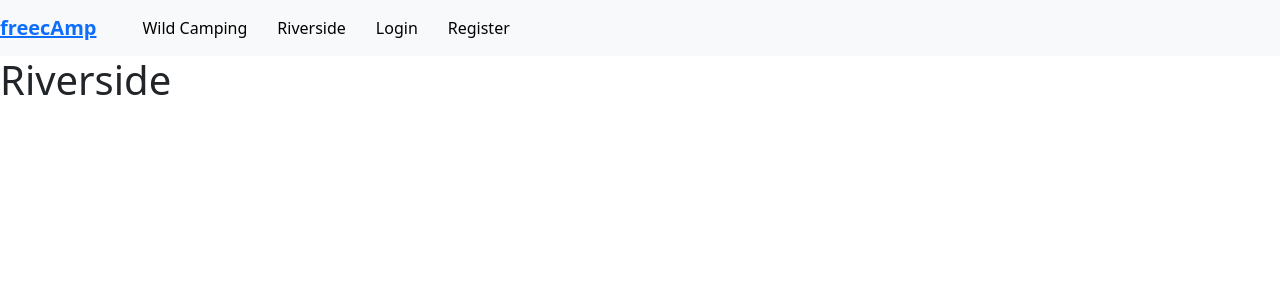
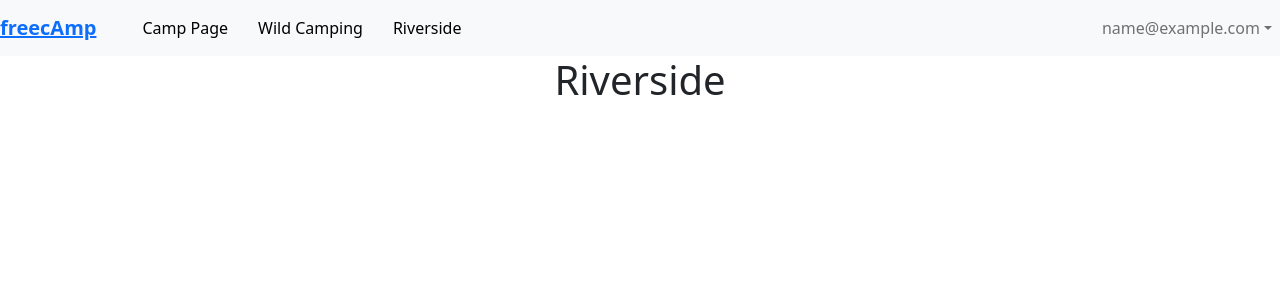
Before and after one commit to oguzhanduran/freecAmp-Authentication-App-React-Bootcamp, a React (Create React App) app: page /riverside in a window 1280 px wide. Shown: the top 300 px of the page. Built offline with nearby package versions, Linux system fonts and the light colour scheme; sample sign-in values are in the browser's storage.

Commit message:
Logout was Completed

```diff
--- a/src/Auth/components/Header/index.js
+++ b/src/Auth/components/Header/index.js
@@ -1,20 +1,47 @@
 import React from 'react'
-import { Navbar, Nav } from "react-bootstrap"
-import { Link } from "react-router-dom"
+import { Navbar, Nav, NavDropdown } from "react-bootstrap"
+import { Link, useHistory } from "react-router-dom"
 import "./index.css"
 
 
 function Header() {
+
+    let user = JSON.parse(localStorage.getItem("user-info"))
+    const history = useHistory();
+    function logOut () {
+        localStorage.clear();
+        window.location.reload();
+        history.push("/registration")
+    }
     return (
         <div>
             <Navbar bg="light" variant="light" className='navbar'>
             <Navbar.Brand  className='navbar-brand'><Link to="/">freecAmp</Link></Navbar.Brand>
                     <Nav className="me-auto navbar_warapper">
-                        <Link to="/wildcamping">Wild Camping</Link>
-                        <Link to="/riverside">Riverside</Link>
-                        <Link to="/loginform">Login</Link>
-                        <Link to="/registration">Register</Link>
+                        {
+                            localStorage.getItem("user-info") ?
+                            <>
+                                <Link to="/camppage">Camp Page</Link>
+                                <Link to="/wildcamping">Wild Camping</Link>
+                                <Link to="/riverside">Riverside</Link>
+
+                            </>
+                            :
+                            <>
+                                <Link to="/loginform">Login</Link>
+                                <Link to="/registration">Register</Link>
+                            </>
+                        }
+                        {/* Kullanıcı login olursa wildcamping, riverside ve camppage sayfaları görünecek navbarda olmazsa login ve riverside görünecek. */}
+
                    </Nav>
+                   {localStorage.getItem("user-info") ?
+                   <Nav>
+                        <NavDropdown title={user && user.email}>
+                            <NavDropdown.Item onClick={logOut} >Logout</NavDropdown.Item>
+                        </NavDropdown>
+                   </Nav>
+                   : null }
             </Navbar>
         </div>
     )
--- a/src/Auth/index.js
+++ b/src/Auth/index.js
@@ -6,6 +6,7 @@ import Riverside from './pages/Riverside'
 import WildCamping from './pages/WildCamping'
 import Header from './components/Header'
 import CampPage from './pages/CampPage'
+import ProtectedRoutes from './protectedRoutes/ProtectedRoutes'
 import "./index.css"
 import { BrowserRouter as Router, Switch, Route, Link } from "react-router-dom";
 
@@ -18,9 +19,13 @@ function Auth() {
           <Route exact path="/" component={LandingPage} />
           <Route exact path="/loginform" component={LoginForm} />
           <Route exact path="/registration" component={Registration} />
-          <Route exact path="/riverside" component={Riverside} />
+          {/* <Route exact path="/camppage" component={CampPage} />
           <Route exact path="/wildcamping" component={WildCamping} />
-          <Route exact path="/camppage" component={CampPage} />
+          <Route exact path="/riverside" component={Riverside} /> */}
+
+          <Route exact path="/camppage"> <ProtectedRoutes Cmp={CampPage}/> </Route>
+          <Route exact path="/wildcamping"> <ProtectedRoutes Cmp={WildCamping}/> </Route>
+          <Route exact path="/riverside"> <ProtectedRoutes Cmp={Riverside}/> </Route>
 
         </Switch>
     </Router>
--- a/src/Auth/pages/LoginForm/index.js
+++ b/src/Auth/pages/LoginForm/index.js
@@ -3,21 +3,27 @@ import "./index.css"
 import InputField from "../../components/InputField/index"
 import IconField from "../../components/IconField/index";
 import Button from "../../components/Button/index"
-import {useState, useEffect} from "react"
+import { useState, useEffect } from "react"
 import { useHistory } from "react-router-dom"
 
 
 function LoginForm() {
 
+    useEffect(() => {
+        if (localStorage.getItem("user-info")) {
+            history.push("/camppage")
+        }
+    }, []) // Burada local storage user-info key değerini aldığında sayfayı camppage sayfasına yönlendir dedik. Yani biz bunu yapmasaydık url yerine local3000/login yazsak o sayfa navbarda görünmese bile sayfaya giderdi kullanıcı. Biz login olduktan sonra tekrar login sayfasının gözükmesini istemediğimizden bu şekilde yaptık.
+
     const [email, setEmail] = useState("");
     const [password, setPassword] = useState("");
     const history = useHistory();
 
-    async function login () { // bir promise döneceği için async ve await'i kullandık.
-        let item = {email, password}
+    async function login() { // bir promise döneceği için async ve await'i kullandık.
+        let item = { email, password }
         let result = await fetch("https://61c458fef1af4a0017d994c8.mockapi.io/login", {
             method: "POST",
-            headers:{
+            headers: {
                 "Content-Type": "application/json", // gönderdiğimiz datalar
                 "Accept": "application/json" // kabul ettiğimiz datalar.
             },
@@ -26,6 +32,7 @@ function LoginForm() {
 
         result = await result.json();
         localStorage.setItem("user-info", JSON.stringify(result))
+        window.location.reload();
         history.push("/camppage")
     }
 
@@ -44,12 +51,11 @@ function LoginForm() {
                     <h1 className='lf-title-login'>Login</h1>
                 </div>
                 <div>
-                    <InputField onChange={(e) => setEmail(e.target.value)} label="Email" type="email" placeholder="user@gmail.com"/> {/* Burda InputField'da olusturduğumuz propsları isimlendirdik. */}
-                    <InputField onChange={(e) => setPassword(e.target.value)} label="Password" type="password" placeholder="Password"/>
-                    <Button onClick={login} buttonName="Sign in"/>
+                    <InputField onChange={(e) => setEmail(e.target.value)} label="Email" type="email" placeholder="user@gmail.com" /> {/* Burda InputField'da olusturduğumuz propsları isimlendirdik. */}
+                    <InputField onChange={(e) => setPassword(e.target.value)} label="Password" type="password" placeholder="Password" />
+                    <Button onClick={login} buttonName="Sign in" />
                 </div>
-
-                <IconField/>
+                <IconField />
             </div>
         </div>
     )
--- a/src/Auth/pages/Registration/index.js
+++ b/src/Auth/pages/Registration/index.js
@@ -1,5 +1,5 @@
 import React from 'react'
-import {useState} from "react"
+import {useState, useEffect} from "react"
 import InputField from "../../components/InputField/index"
 import IconField from "../../components/IconField/index";
 import Button from "../../components/Button/index"
@@ -7,6 +7,12 @@ import "./index.css"
 import {useHistory} from "react-router-dom"
 
 function Registration() {
+
+    useEffect(() => {
+if(localStorage.getItem("user-info")) {
+    history.push("/camppage")
+}
+    }, []) // Burada local storage user-info key değerini aldığında sayfayı camppage sayfasına yönlendir dedik.
 
     const [email, setEmail] = useState("");
     const [password, setPassword] = useState("");
@@ -28,8 +34,8 @@ function Registration() {
 
         result = await result.json()
         localStorage.setItem("user-info", JSON.stringify(result)) // local storage'a kaydederken string'e çevirmek zorundayız.
-
-       history.push("/loginform")
+       window.location.reload();
+       history.push("/camppage")
 
     }
 
--- a/src/Auth/pages/Riverside/index.css
+++ b/src/Auth/pages/Riverside/index.css
@@ -1,3 +1,3 @@
-.updateproduct{
+.Riverside{
     text-align: center;
 }
--- /dev/null
+++ b/src/Auth/protectedRoutes/ProtectedRoutes.js
@@ -0,0 +1,31 @@
+import React from 'react'
+// import "./index.css"
+// import InputField from "../../components/InputField/index"
+// import IconField from "../../components/IconField/index";
+// import Button from "../../components/Button/index"
+import { useEffect } from "react"
+import { useHistory } from "react-router-dom"
+
+function ProtectedRoutes(props) {
+
+    const history = useHistory();
+    let Cmp = props.Cmp
+
+    useEffect(() => {
+        if (!localStorage.getItem("user-info")) {
+            history.push("/registration")
+        }
+    }, [])
+
+    // Burada dedikki eğer kayıt olmamışsa url'ye manual olarak örneğin camppage yazsa bile oraya yönlendirme registration sayfasına yönlendir.
+
+    return (
+        <div>
+            <Cmp/>
+        </div>
+    )
+}
+
+export default ProtectedRoutes
+
+// Biz local storagedan veriyi sildiğimizde tekrar register ve login sayfaları görünür ama url kısmına camppage yazdığımızda gene camppage sayfasına gider bunu login sayfasında uyguladığımız gibi useEffect ile önleyebiliriz ama bizim 20 tane sayfamız varsa camppage gibi hepsiyle tek tek uğraşmak mühendislik açısından olumsuz bir durum. İşte biz burada bu yüzden protected routes kullandık.
```
Lines whose indentation alone changed are shown as unchanged.
